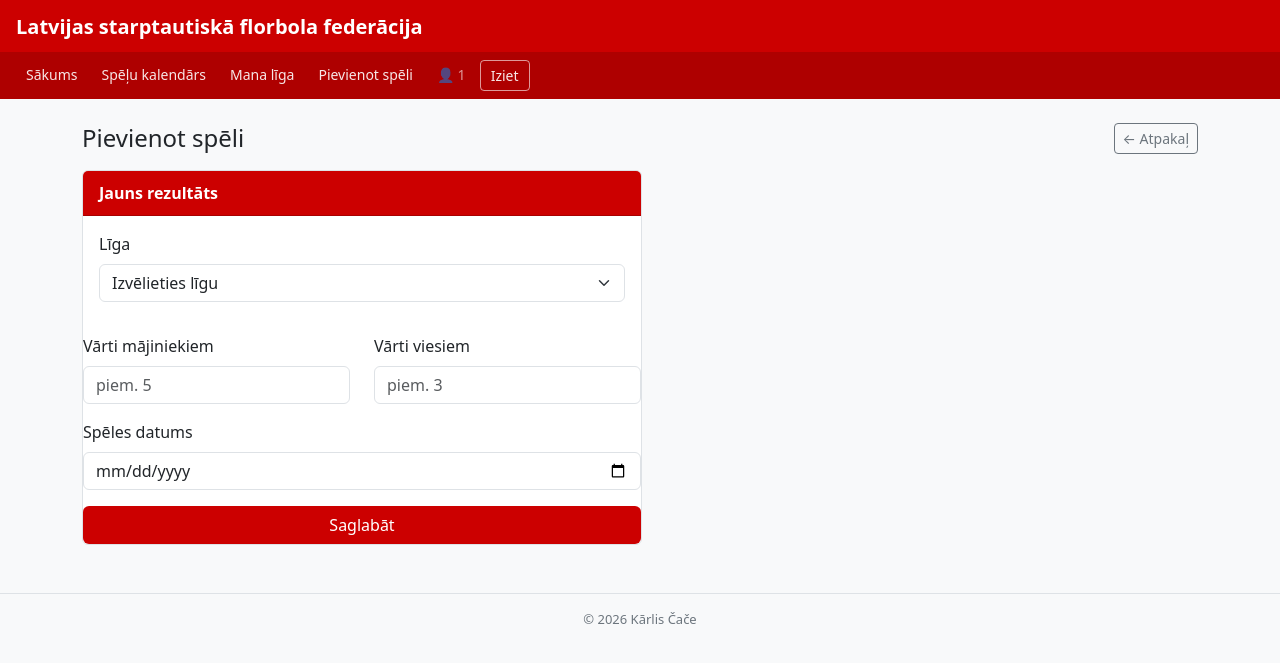
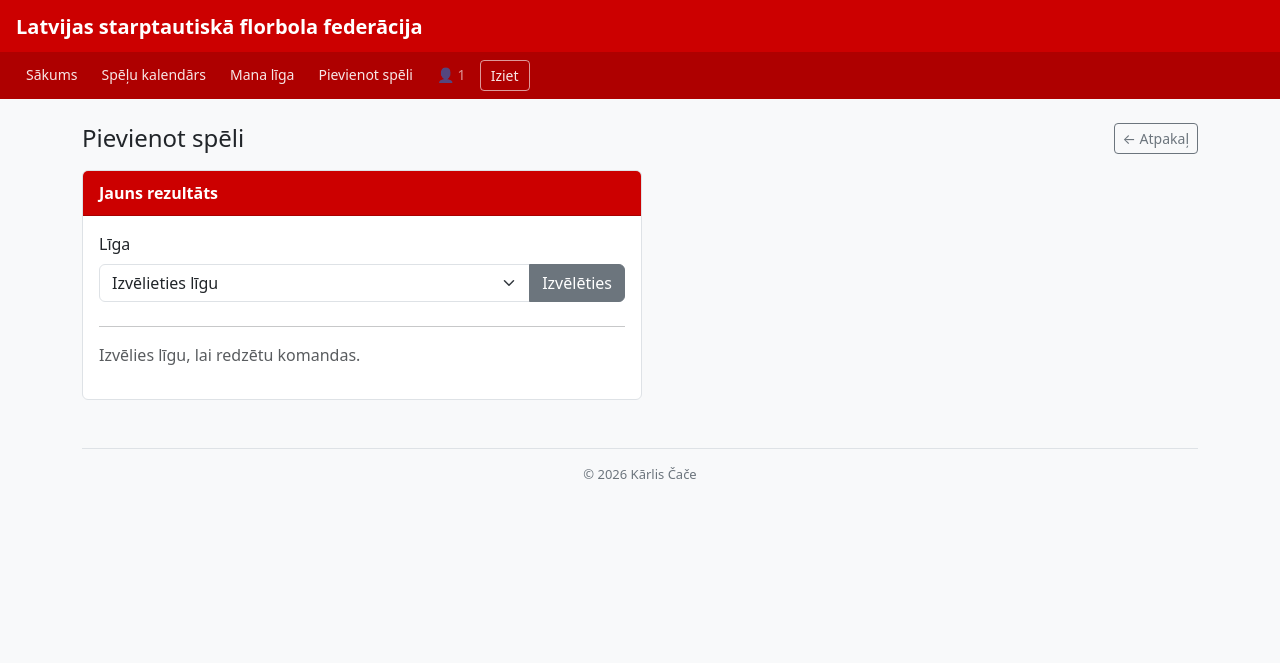
Before and after one commit to kar-lis/florbola-liga, a Flask app: page /piev_speli in a window 1280 px wide. Shown: the top 663 px of the page. Run offline with Flask 3, Linux system fonts and the light colour scheme; the visitor is signed in with stand-in values (Sample User, id 1); data comes from the database, SQL or seed files in the repository.

Commit message:
darbs mājās
pielabotas dazas niances, izlabotas kļūdas admina lapā "pievienot spēli"

```diff
--- a/app.py
+++ b/app.py
@@ -268,6 +268,16 @@ def piev_speli():
         return redirect(url_for("sakums"))
 
     conn = get_db()
+    ligas = conn.execute("SELECT * FROM ligas").fetchall()
+    izveleta_liga = request.args.get("liga_id")
+
+    komandas = []
+
+    if izveleta_liga:
+        komandas = conn.execute(
+            "SELECT id, nosaukums FROM komandas WHERE liga_id = ?",
+            (izveleta_liga,)
+        ).fetchall()
 
     if request.method == "POST":
         liga_id  = request.form.get("liga_id", "")
@@ -277,27 +287,22 @@ def piev_speli():
         viesi_v  = request.form.get("viesi_varti", "")
         datums   = request.form.get("datums", "")
 
-        if not liga_id or not majas_id or not viesi_id or not datums:
-            flash("Nepareizi ievadīti dati!", "error")
-        elif majas_id == viesi_id:
+        if majas_id == viesi_id:
             flash("Mājas un viesi komanda nevar būt vienāda!", "error")
-        elif not majas_v.isdigit() or not viesi_v.isdigit():
-            flash("Nepareizi ievadīti dati!", "error")
-        else:
-            conn.execute("""
-                INSERT INTO speles
-                (liga_id, majas_komanda_id, viesi_komanda_id, majas_varti, viesi_varti, datums)
-                VALUES (?, ?, ?, ?, ?, ?)
-            """, (liga_id, majas_id, viesi_id, int(majas_v), int(viesi_v), datums))
-            conn.commit()
-            conn.close()
-            flash("Paldies par ievadītajiem datiem, veiksmi tālākos darbos.", "success")
-            return redirect(url_for("speles"))
 
-    ligas    = conn.execute("SELECT * FROM ligas").fetchall()
-    komandas = conn.execute("SELECT * FROM komandas").fetchall()
+        conn.execute("""
+            INSERT INTO speles (liga_id, majas_komanda_id, viesi_komanda_id, majas_varti, viesi_varti, datums)
+            VALUES (?, ?, ?, ?, ?, ?)
+        """, (liga_id, majas_id, viesi_id, majas_v, viesi_v, datums))
+
+        conn.commit()
+        conn.close()
+
+        flash("Spēle veiksmīgi pievienota!", "success")
+        return redirect(url_for("sakums"))
+
     conn.close()
-    return render_template("pievienot.html", ligas=ligas, komandas=komandas)
+    return render_template("pievienot.html", ligas=ligas, komandas=komandas, izveleta_liga=izveleta_liga)
 
 @app.route("/dz_speli/<int:spele_id>", methods=["GET", "POST"])
 def dz_speli(spele_id):
--- a/templates/pievienot.html
+++ b/templates/pievienot.html
@@ -9,38 +9,64 @@
 <div class="card" style="max-width:560px;">
     <div class="card-header">Jauns rezultāts</div>
     <div class="card-body">
-        <form action="/piev_speli" method="POST">
+        <form method="GET" action="/piev_speli" class="mb-4">
             <div class="mb-3">
                 <label class="form-label">Līga</label>
-                <select class="form-select" name="liga_id" required>
-                    <option value="" disabled selected>Izvēlieties līgu</option>
-                    {% for liga in ligas %}
-                        <option value="{{ liga.id }}">{{ liga.nosaukums }}</option>
+                <div class="input-group">
+                    <select class="form-select" name="liga_id" required>
+                        <option value="" disabled {% if not izveleta_liga %}selected{% endif %}>Izvēlieties līgu</option>
+                        {% for liga in ligas %}
+                            <option value="{{ liga.id }}" {% if izveleta_liga == liga.id|string %}selected{% endif %}>
+                                {{ liga.nosaukums }}
+                            </option>
+                        {% endfor %}
+                    </select>
+                    <button type="submit" class="btn btn-secondary">Izvēlēties</button>
+                </div>
+            </div>
+        </form>
+
+        <hr>
+        {% if komandas %}
+    <form method="POST" action="/piev_speli"></form>
+
+        <input type="hidden" name="liga_id" value="{{ izveleta_liga }}">
+
+        <div class="row">
+            <div class="col mb-3">
+                <label class="form-label">Mājinieku komanda</label>
+                <select class="form-select" name="majas_komanda_id" required>
+                    <option value="" disabled selected>Izvēlieties mājinieku komandu</option>
+                    {% for k in komandas %}
+                        <option value="{{ k.id }}">{{ k.nosaukums }}</option>
+                    {% endfor %}
+                </select>
+            </div>
+            <div class="col mb-3">
+                <label>Viesu komanda</label>
+                <select name="viesi_id" class="form-select" required>
+                    {% for k in komandas %}
+                        <option value="{{ k.id }}">{{ k.nosaukums }}</option>
                     {% endfor %}
                 </select>
             </div>
         </div>
-        <div class="row">
-            <div class="col mb-3">
-                <label class="form-label">Vārti mājiniekiem</label>
-                <input type="number" class="form-control" name="majas_varti"
-                       min="0" placeholder="piem. 5" required>
-            </div>
-            <div class="col mb-3">
-                <label class="form-label">Vārti viesiem</label>
-                <input type="number" class="form-control" name="viesi_varti"
-                        min="0" placeholder="piem. 3" required>
+            <label>Rezultāts (Mājas : Viesi)</label>
+            <div class="d-flex gap-2">
+                <input type="number" name="majas_varti" class="form-control" value="0">
+                <span class="align-self-center">:</span>
+                <input type="number" name="viesi_varti" class="form-control" value="0">
             </div>
         </div>
+
         <div class="mb-3">
             <label class="form-label">Spēles datums</label>
             <input type="date" class="form-control" name="datums" required>
         </div>
-        <button type="submit" class="btn w-100 text-white" style="background:#cc0000;">
-            Saglabāt
-        </button>
+        <button type="submit" class="btn btn-danger w-100">Saglabāt spēli</button>
     </form>
-    </div>
+    {% else %}
+        <p class="text-muted">Izvēlies līgu, lai redzētu komandas.</p>
+    {% endif %}
 </div>
-
 {% endblock %}
```
